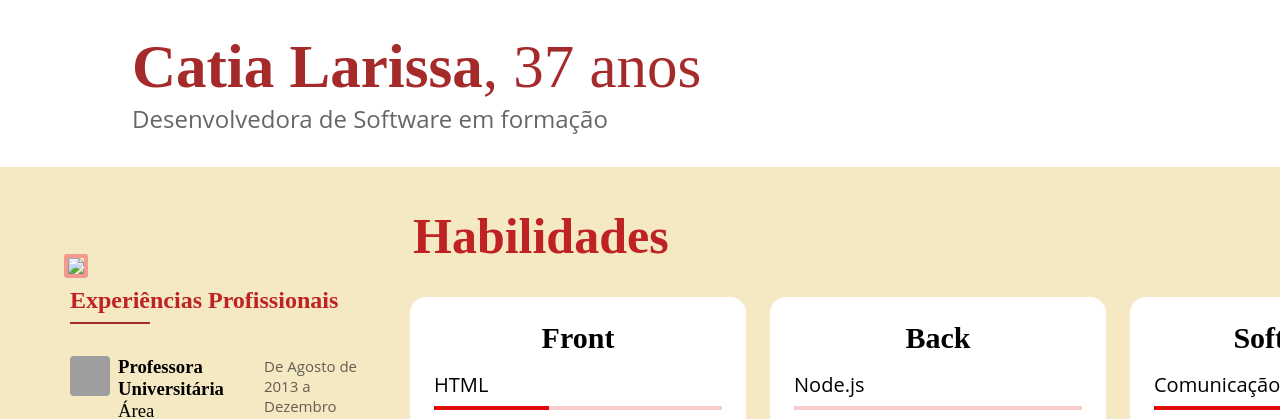
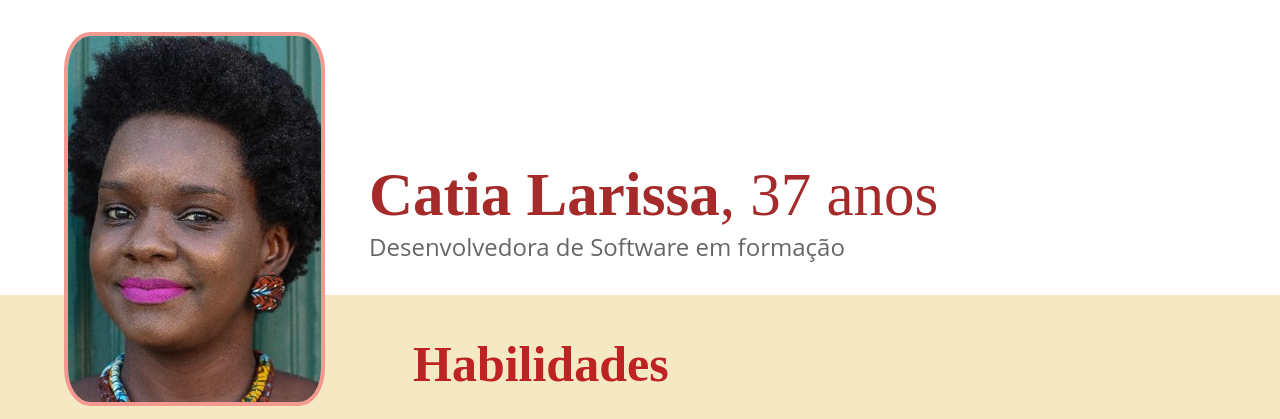
Before and after one commit to CatiaLarissa/CatiaLarissa.github.io, a plain HTML site: page index.html in a window 1280 px wide. Shown: the top 419 px of the page. Drawn offline with Linux system fonts and the light colour scheme; grey boxes are pictures that could not be loaded.

Commit message:
Update index.html

```diff
--- a/index.html
+++ b/index.html
@@ -25,7 +25,7 @@
     <body>
         <header>
 
-            <img class = "foto" src="C:\Users\catia\Desktop\HTML\Imagens\teste red.jpg"/>
+            <img class = "foto" src="Foto.jpg"/>
             <div class ="dados">
                 <h1><span> Catia Larissa</span>, 37 anos </h1>
                 <p class ="profissao t60"> Desenvolvedora de Software em formação </p>
```
